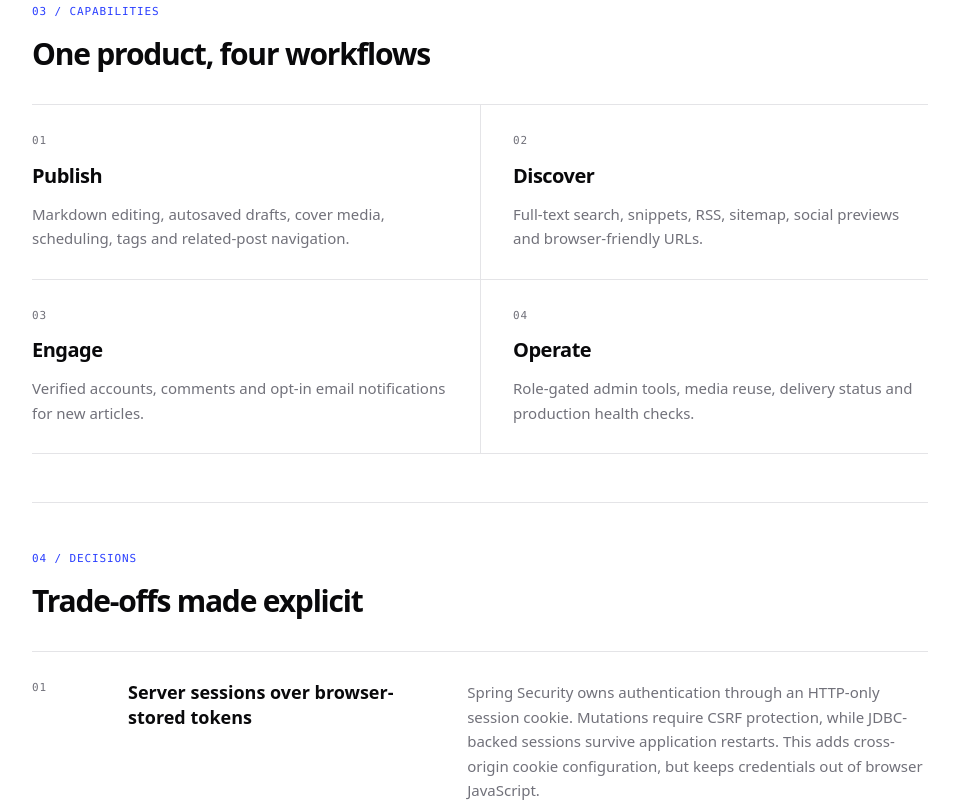
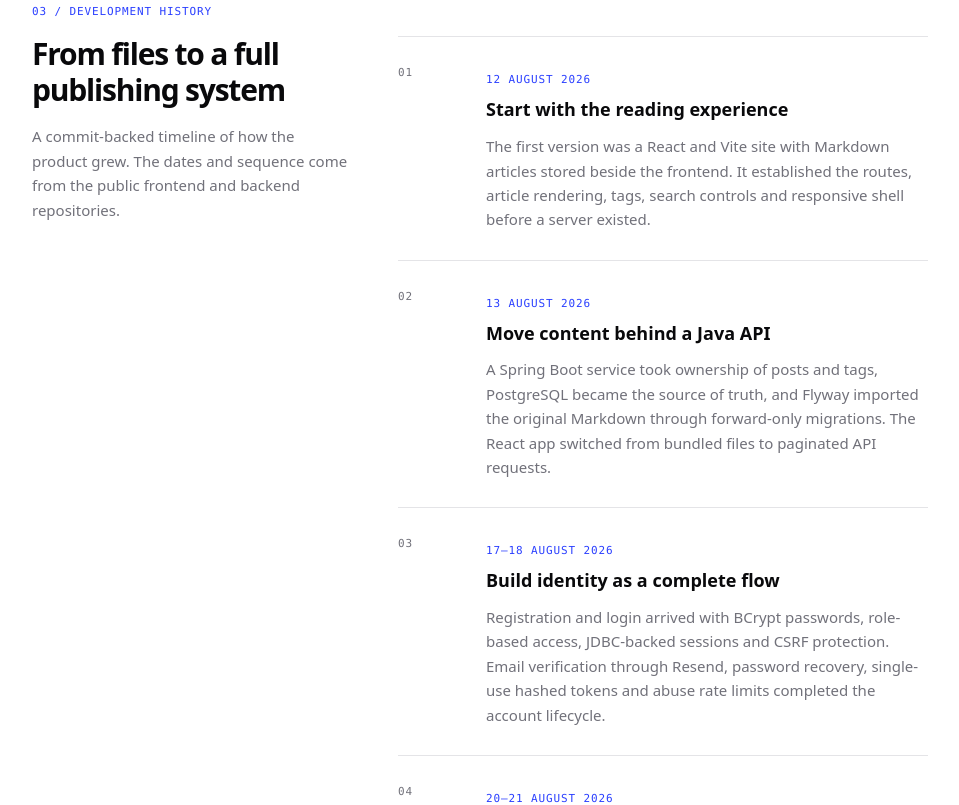
Before and after one commit to geekuz/personal-blog-frontend, a React (Vite) app: page /projects/otabek-dev in a window 1280 px wide. Shown: the part 1800-2605 px from the top of the page, without its empty margins (160-1119 px from the left). Built offline with nearby package versions, Linux system fonts and the light colour scheme; no server answers.

Commit message:
feat: document otabek.dev development history

```diff
--- a/src/pages/OtabekDevCaseStudy.jsx
+++ b/src/pages/OtabekDevCaseStudy.jsx
@@ -27,7 +27,55 @@ const DECISIONS = [
   {
     number: '04',
     title: 'Forward-only database evolution',
-    body: 'Flyway owns the schema and Hibernate validates it instead of modifying it. Thirteen immutable migrations record the path from basic posts to accounts, comments, newsletters, scheduled publishing and the media catalog.',
+    body: 'Flyway owns the schema and Hibernate validates it instead of modifying it. Fourteen immutable migrations record the path from basic posts to accounts, comments, newsletters, scheduled publishing and the media catalog.',
+  },
+]
+
+const DEVELOPMENT_HISTORY = [
+  {
+    date: '12 August 2026',
+    title: 'Start with the reading experience',
+    body: 'The first version was a React and Vite site with Markdown articles stored beside the frontend. It established the routes, article rendering, tags, search controls and responsive shell before a server existed.',
+  },
+  {
+    date: '13 August 2026',
+    title: 'Move content behind a Java API',
+    body: 'A Spring Boot service took ownership of posts and tags, PostgreSQL became the source of truth, and Flyway imported the original Markdown through forward-only migrations. The React app switched from bundled files to paginated API requests.',
+  },
+  {
+    date: '17–18 August 2026',
+    title: 'Build identity as a complete flow',
+    body: 'Registration and login arrived with BCrypt passwords, role-based access, JDBC-backed sessions and CSRF protection. Email verification through Resend, password recovery, single-use hashed tokens and abuse rate limits completed the account lifecycle.',
+  },
+  {
+    date: '20–21 August 2026',
+    title: 'Add reader participation and publishing control',
+    body: 'Verified readers gained newsletter preferences and comments. On the other side, the first role-gated admin dashboard made it possible to create, edit and publish articles, then track newsletter delivery without touching the database.',
+  },
+  {
+    date: '24–27 August 2026',
+    title: 'Turn the dashboard into an editorial workspace',
+    body: 'Markdown preview, cover images, automatic draft saving, scheduled publishing and image uploads were added in small increments. Each frontend change landed with its matching API and migration rather than as one large rewrite.',
+  },
+  {
+    date: '28 September 2026',
+    title: 'Harden media and discovery',
+    body: 'Uploaded files moved to Cloudflare R2 and became reusable media assets. The reading view gained code-focused polish and related navigation, while RSS, the sitemap and bot-specific social-preview pages made published work discoverable outside the app.',
+  },
+  {
+    date: '29 September 2026 · morning',
+    title: 'Improve finding and measuring content',
+    body: 'Search expanded from metadata to ranked full-text matching with highlighted snippets. The site moved to otabek.dev, gained safe analytics that exclude private routes, and kept the API boundary hidden behind stable public URLs.',
+  },
+  {
+    date: '29 September 2026 · afternoon',
+    title: 'Evolve the blog into an engineering portfolio',
+    body: 'A sharp editorial redesign established the current visual system. Projects, this case study, a responsive architecture diagram, the Contact hub and a factual downloadable résumé gave the work context beyond individual articles.',
+  },
+  {
+    date: '29 September 2026 · evening',
+    title: 'Remove friction from subscribing',
+    body: 'Newsletter signup became available without an account, but only confirmed addresses can receive mail. Hashed, short-lived confirmation and unsubscribe tokens, CSRF checks and rate limits preserve the security model introduced earlier.',
   },
 ]
 
@@ -80,6 +128,7 @@ function OtabekDevCaseStudy() {
           {[
             ['Challenge', '#challenge'],
             ['Architecture', '#architecture'],
+            ['History', '#history'],
             ['Capabilities', '#capabilities'],
             ['Decisions', '#decisions'],
             ['Delivery', '#delivery'],
@@ -122,8 +171,32 @@ function OtabekDevCaseStudy() {
         />
       </section>
 
+      <section id="history" className="scroll-mt-20 border-t border-border py-12">
+        <p className="eyebrow text-accent">03 / Development history</p>
+        <div className="mt-4 grid gap-6 sm:grid-cols-[minmax(0,0.75fr)_minmax(0,1.25fr)] sm:gap-12">
+          <div>
+            <h2 className="text-3xl font-semibold tracking-[-0.04em] text-heading">From files to a full publishing system</h2>
+            <p className="mt-4 max-w-sm text-[15px] leading-relaxed text-muted">
+              A commit-backed timeline of how the product grew. The dates and sequence come from the public frontend and backend repositories.
+            </p>
+          </div>
+          <ol className="border-t border-border">
+            {DEVELOPMENT_HISTORY.map((milestone, index) => (
+              <li key={milestone.date} className="grid gap-3 border-b border-border py-7 sm:grid-cols-[4rem_minmax(0,1fr)] sm:gap-6">
+                <span className="eyebrow text-muted">{String(index + 1).padStart(2, '0')}</span>
+                <div>
+                  <time className="eyebrow text-accent">{milestone.date}</time>
+                  <h3 className="mt-2 text-lg font-semibold leading-snug text-heading">{milestone.title}</h3>
+                  <p className="mt-3 text-[15px] leading-relaxed text-muted">{milestone.body}</p>
+                </div>
+              </li>
+            ))}
+          </ol>
+        </div>
+      </section>
+
       <section id="capabilities" className="scroll-mt-20 border-t border-border py-12">
-        <p className="eyebrow text-accent">03 / Capabilities</p>
+        <p className="eyebrow text-accent">04 / Capabilities</p>
         <h2 className="mt-4 text-3xl font-semibold tracking-[-0.04em] text-heading">One product, four workflows</h2>
         <div className="mt-8 grid border-t border-border sm:grid-cols-2">
           {CAPABILITIES.map(([title, body], index) => (
@@ -137,7 +210,7 @@ function OtabekDevCaseStudy() {
       </section>
 
       <section id="decisions" className="scroll-mt-20 border-t border-border py-12">
-        <p className="eyebrow text-accent">04 / Decisions</p>
+        <p className="eyebrow text-accent">05 / Decisions</p>
         <h2 className="mt-4 text-3xl font-semibold tracking-[-0.04em] text-heading">Trade-offs made explicit</h2>
         <div className="mt-8">
           {DECISIONS.map((decision) => (
@@ -151,7 +224,7 @@ function OtabekDevCaseStudy() {
       </section>
 
       <section id="delivery" className="scroll-mt-20 border-y border-border py-12">
-        <p className="eyebrow text-accent">05 / Delivery</p>
+        <p className="eyebrow text-accent">06 / Delivery</p>
         <div className="mt-5 grid gap-8 sm:grid-cols-[minmax(0,0.8fr)_minmax(0,1.2fr)] sm:gap-12">
           <h2 className="text-3xl font-semibold tracking-[-0.04em] text-heading">Evidence before claims</h2>
           <div>
```
Also changed, not shown: 1 other file (tests, documents, lock files or other folders).
